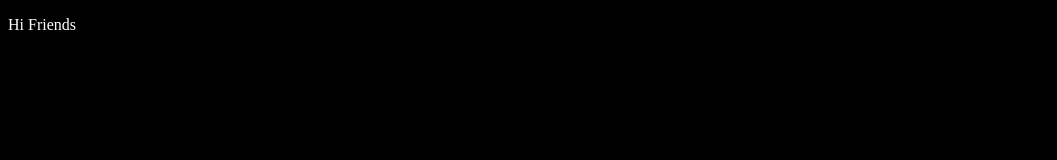
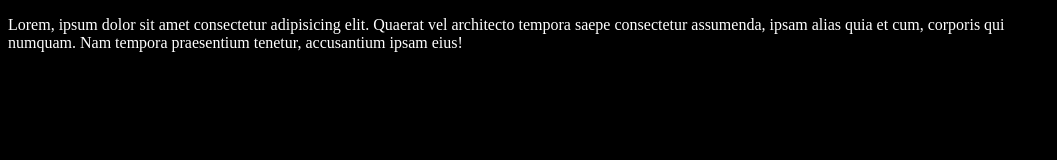
Before and after one commit to ritik1503/JavaScript, a plain HTML site: page 1- DataTypes/index.html in a window 1280 px wide. Shown: the whole page, without its empty margins (0-1057 px from the left). Drawn offline with Linux system fonts and the light colour scheme.

```diff
--- a/1- DataTypes/index.html
+++ b/1- DataTypes/index.html
@@ -7,7 +7,6 @@
     <script src="script.js"></script>
 </head>
 <body style="background-color: black;">
-    <p style="color:white">Hi Friends</p>
-
+    <p style="color:white;max-width:1029px;">Lorem, ipsum dolor sit amet consectetur adipisicing elit. Quaerat vel architecto tempora saepe consectetur assumenda, ipsam alias quia et cum, corporis qui numquam. Nam tempora praesentium tenetur, accusantium ipsam eius!</p>
 </body>
 </html>
```
Also changed, not shown: Learning.txt.
